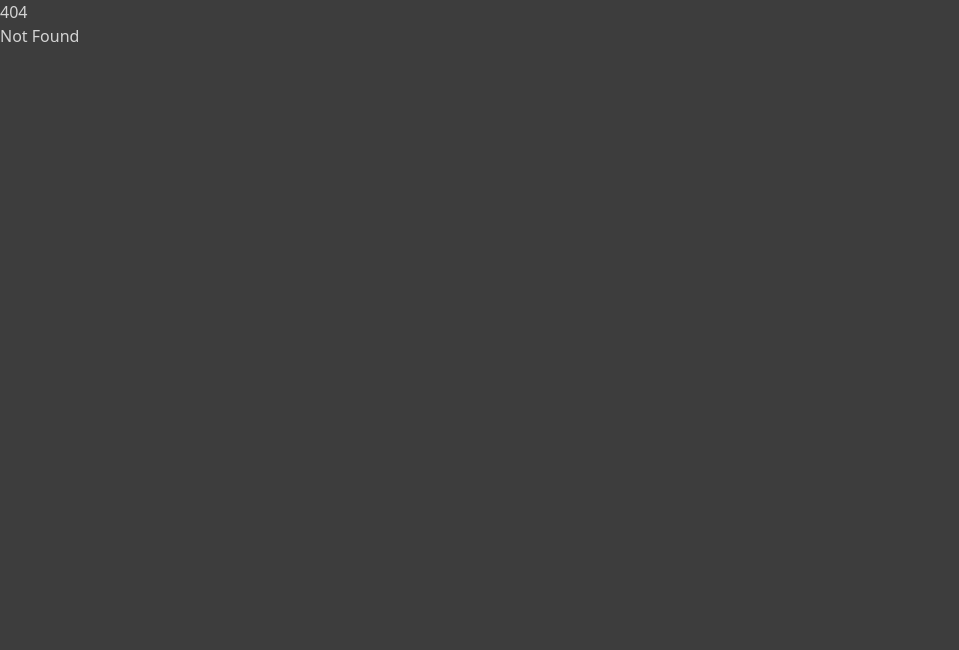
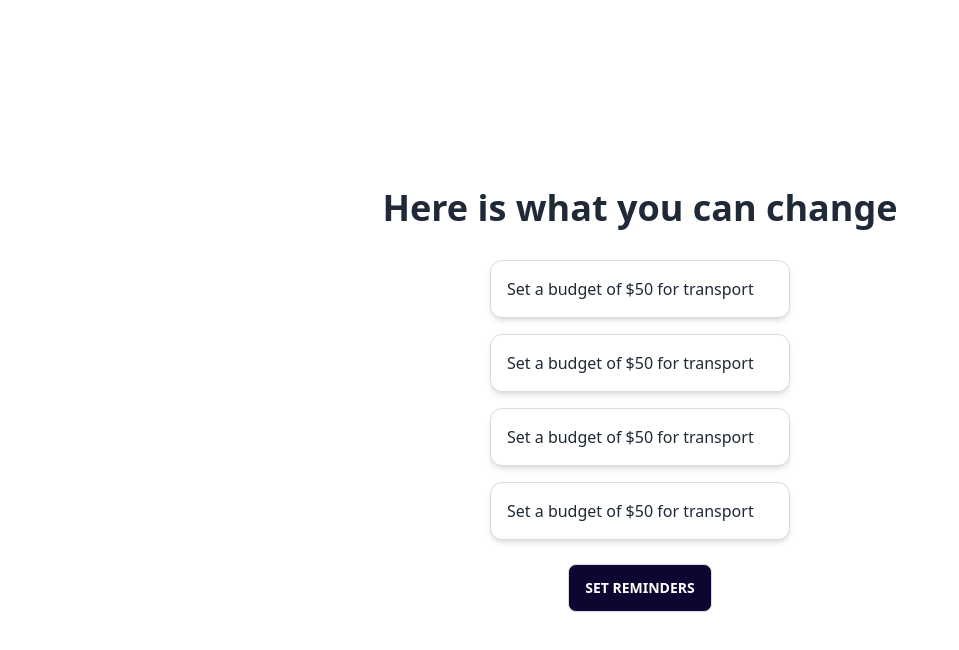
Before and after one commit to sofaradkova/hachkduke23, a SvelteKit app: page /setbudget in a window 1280 px wide. Before the commit this address had no page. Shown: the top 650 px of the page, without its empty margins (0-959 px from the left). Built offline with nearby package versions, Linux system fonts and the light colour scheme.

Commit message:
finish onbonboarding pages

```diff
--- a/package.json
+++ b/package.json
@@ -10,6 +10,8 @@
 		"format": "prettier --plugin-search-dir . --write ."
 	},
 	"devDependencies": {
+		"@skeletonlabs/skeleton": "^2.0.0",
+		"@skeletonlabs/tw-plugin": "^0.1.0",
 		"@sveltejs/adapter-auto": "^2.0.0",
 		"@sveltejs/kit": "^1.20.4",
 		"autoprefixer": "^10.4.15",
@@ -26,6 +28,7 @@
 	},
 	"type": "module",
 	"dependencies": {
+		"chart.js": "^4.4.0",
 		"highcharts": "^11.1.0"
 	}
 }
--- a/src/lib/components/Dashboard/ProgressCard/ProgressCard.svelte
+++ b/src/lib/components/Dashboard/ProgressCard/ProgressCard.svelte
@@ -7,7 +7,7 @@
 >
   <h2 class="text-lg font-semibold mb-2">Goal Progress</h2>
   <div class="flex w-full gap-2 items-center">
-    <progress class="w-full" value={progress} max="100" />
+    <progress class="w-full h-4 bg-blue-500" max="100" value={progress} />
     <p>{progress}%</p>
   </div>
 </div>
--- /dev/null
+++ b/src/lib/components/Goals/GoalButton/GoalButton.svelte
@@ -0,0 +1,26 @@
+<script>
+    export let label;
+    let isClicked = false;
+
+    function handleClick() {
+        console.log("clicked");
+        isClicked = !isClicked;
+    if (isClicked) {
+      // Change the color when clicked
+      document.querySelector('.card').classList.add('clicked');
+    } else {
+      // Change the color back when clicked again
+      document.querySelector('.card').classList.remove('clicked');
+    }
+    }
+</script>
+
+<div class="bg-white rounded-xl shadow-md p-4 text-gray-800 cursor-pointer hover:bg-gray-100 w-[300px] mt-4 border border-[#DCDCDC]" class:clicked={isClicked} on:click={handleClick}>
+    <h2>{label}</h2>
+</div>
+
+<style>
+    .clicked {
+      background-color: #E6F9AF;
+    }
+</style>
--- /dev/null
+++ b/src/routes/choosegoal/+page.svelte
@@ -0,0 +1,16 @@
+<script>
+	import GoalButton from "$lib/components/Goals/GoalButton/GoalButton.svelte";
+    function redirectToNewPage() {
+    window.location.href = '/setgoal';
+  }
+</script>
+<div class="flex flex-col items-center justify-center bg-white min-h-screen p-4 text-gray-800" >
+    <h1 class="text-4xl font-bold mb-4">What is your goal?</h1>
+    <div class="flex flex-col">
+        <GoalButton label="Learn about finance"/>
+        <GoalButton label="Save money"/>
+        <GoalButton label="Build credit score"/>
+        <GoalButton label="Pay out student debt"/>
+    </div>
+    <button class="btn btn-active bg-[#0D0630] text-white mt-6" on:click={redirectToNewPage}>Start saving</button>
+</div>
--- /dev/null
+++ b/src/routes/setbudget/+page.svelte
@@ -0,0 +1,17 @@
+<script>
+	import GoalButton from "$lib/components/Goals/GoalButton/GoalButton.svelte";
+    function redirectToNewPage() {
+    window.location.href = '/dashboard';
+  }
+</script>
+
+<div class="flex flex-col items-center justify-center bg-white min-h-screen p-4 text-gray-800" >
+    <h1 class="text-4xl font-bold mb-4">Here is what you can change</h1>
+    <div class="flex flex-col">
+        <GoalButton label="Set a budget of $50 for transport"/>
+        <GoalButton label="Set a budget of $50 for transport"/>
+        <GoalButton label="Set a budget of $50 for transport"/>
+        <GoalButton label="Set a budget of $50 for transport"/>
+    </div>
+    <button class="btn btn-active bg-[#0D0630] text-white mt-6" on:click={redirectToNewPage}>Set reminders</button>
+</div>
--- /dev/null
+++ b/src/routes/setgoal/+page.svelte
@@ -0,0 +1,16 @@
+<script>
+    function redirectToNewPage() {
+    window.location.href = '/setbudget';
+  }
+</script>
+
+<div class="flex flex-col items-center justify-center bg-white min-h-screen p-4 text-gray-800" >
+    <h1 class="text-4xl font-bold mb-6">Let's get specific!</h1>
+    <div class="w-[300px]">
+        <h2 class="self-start">How much do you want to save?</h2>
+    <input type="text" placeholder="Amount" class="input input-bordered w-full max-w-xs mb-4" />
+    <h2 class="self-start">What is your goal time?</h2>
+    <input type="text" placeholder="Deadline" class="input input-bordered w-full max-w-xs mb-4" />
+    </div>
+    <button class="btn bg-[#0D0630] text-white mt-2" on:click={redirectToNewPage}>Set budget</button>
+</div>
--- a/tailwind.config.js
+++ b/tailwind.config.js
@@ -1,3 +1,5 @@
+
+
 export default {
   content: ['./src/**/*.{html,js,svelte,ts}'],
   theme: {
@@ -11,17 +13,7 @@ export default {
   plugins: [require('daisyui')],
   daisyui: {
     themes: [
-      {
-      mytheme : {
-        "primary": "#18314F",
-        "primary-focus": "#0D0630",
-        "secondary": "#8BBEB2",
-        "secondary-focus": "#384E77",
-        "accent": "#E6F9AF",
-        "neutral": "#FFFFFF",
-        "base-100": "#3D3D3D",
-        },
-      },
+        "lemonade"
     ],
   },
 }
```
Also changed, not shown: 1 other file (tests, documents, lock files or other folders).
